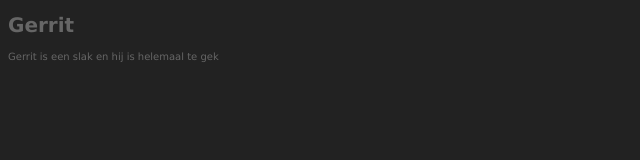
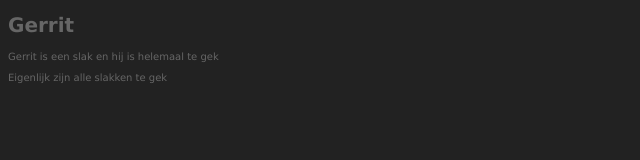
Before and after one commit to cgheydra/git-basics-chris, a plain HTML site: page about.html in a window 1280 px wide. Shown: the full height of the page, 0-640 px from the left. Drawn offline with Linux system fonts and the light colour scheme.

Commit message:
Altered about page

```diff
--- a/about.html
+++ b/about.html
@@ -7,5 +7,6 @@
 	<body>
 		<h1>Gerrit</h1>
 		<p>Gerrit is een slak en hij is helemaal te gek</p>
+		<p>Eigenlijk zijn alle slakken te gek</p>
 	</body>
 </html>
```
